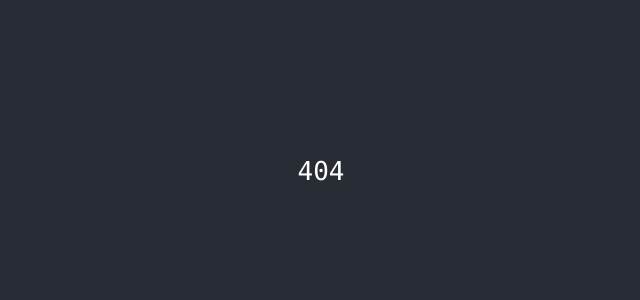
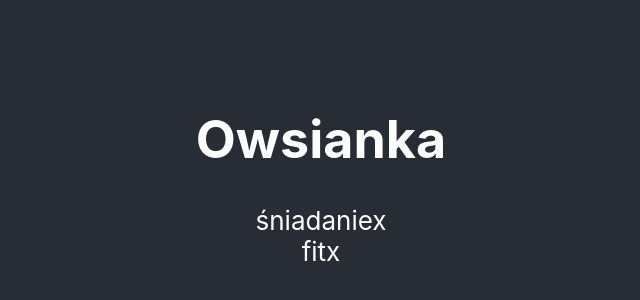
Before and after one commit to JoannaGrab/everyday, a React (Create React App) app in the folder everyday_fe/: page / in a window 1280 px wide. Shown: the part 230-530 px from the top of the page, without its empty margins (319-959 px from the left). Built offline with nearby package versions, Linux system fonts and the light colour scheme.

Commit message:
start implementation

```diff
--- a/everyday_fe/src/App.js
+++ b/everyday_fe/src/App.js
@@ -1,12 +1,13 @@
 import './App.css';
+import Receipt from './components/Receipt';
 
 function App() {
-  const code = 404;
+  const tags = ["śniadanie", "fit"];
   return (
     <div className="App">
       <header className="App-header">
         <p>
-          <code>{code}</code>
+          <Receipt title="Owsianka" tags={tags}/>
         </p>
       </header>
     </div>
--- /dev/null
+++ b/everyday_fe/src/components/Receipt.js
@@ -0,0 +1,10 @@
+import Tag from './Tag';
+
+function Component(props) {
+    return <div>
+        <h1>{props.title}</h1>
+        {props.tags.map(t => <Tag name={t}/>)}
+    </div>
+}
+
+export default Component;
--- /dev/null
+++ b/everyday_fe/src/components/Tag.js
@@ -0,0 +1,6 @@
+function Component(props) {
+    return <div>{props.name}x</div>
+}
+
+
+export default Component;
```
